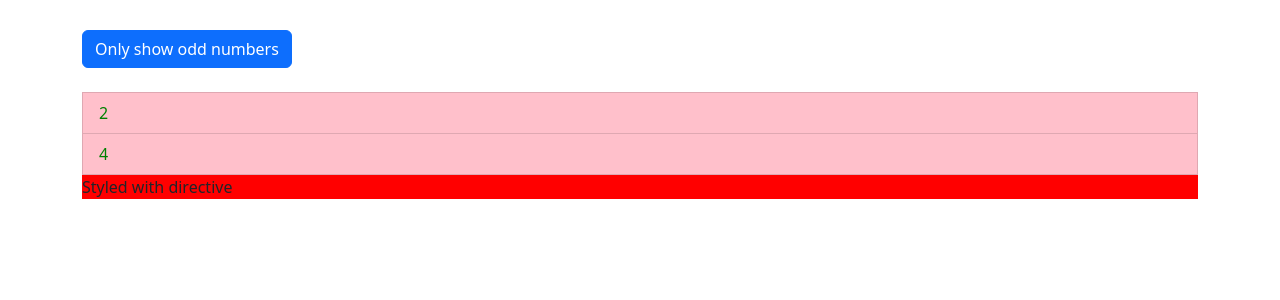
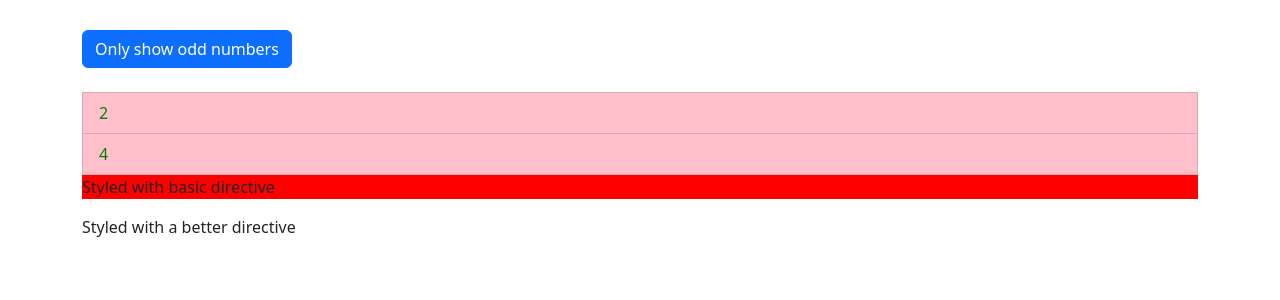
Before and after one commit to EnigmaSn/angular-max, an Angular app: page / in a window 1280 px wide. Shown: the top 300 px of the page. Built offline with nearby package versions, Linux system fonts and the light colour scheme.

Commit message:
adding @HostListener

```diff
--- a/src/app/app.component.html
+++ b/src/app/app.component.html
@@ -28,7 +28,8 @@
         <ng-template [ngIf]="onlyOdd">
           <p>Only odd</p>
         </ng-template>
-        <p appBasicHighlight>Styled with directive</p>
+        <p appBasicHighlight>Styled with basic directive</p>
+        <p appBetterHighlight>Styled with a better directive</p>
       </div>
     </div>
   </div>
--- a/src/app/app.module.ts
+++ b/src/app/app.module.ts
@@ -4,11 +4,13 @@ import { FormsModule } from '@angular/forms';
 
 import { AppComponent } from './app.component';
 import { BasicHighlightDirective } from './directives/basic-highlight.directive';
+import { BetterHighlightDirective } from './directives/better-highlight.directive';
 
 @NgModule({
   declarations: [
     AppComponent,
-    BasicHighlightDirective
+    BasicHighlightDirective,
+    BetterHighlightDirective
   ],
   imports: [
     BrowserModule,
--- /dev/null
+++ b/src/app/directives/better-highlight.directive.ts
@@ -0,0 +1,20 @@
+import { Directive, ElementRef, HostListener, OnInit, Renderer2 } from '@angular/core';
+
+@Directive({
+  selector: '[appBetterHighlight]'
+})
+export class BetterHighlightDirective implements OnInit {
+
+  constructor(private elRef: ElementRef, private renderer: Renderer2) {};
+
+  ngOnInit(): void {
+    // this.renderer.setStyle(this.elRef.nativeElement, 'background-color', 'green');
+  }
+
+  @HostListener('mouseenter') mouseover(eventDate: Event) {
+    this.renderer.setStyle(this.elRef.nativeElement, 'background-color', 'green');
+  }
+  @HostListener('mouseleave') mouseleave(eventDate: Event) {
+    this.renderer.setStyle(this.elRef.nativeElement, 'background-color', 'transparent');
+  }
+}
```
